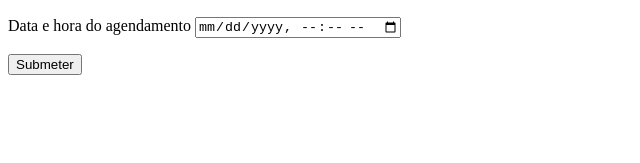
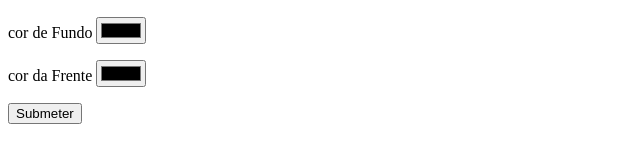
Before and after one commit to RafaelZulianeli/HTML, a plain HTML site: page index.html in a window 1280 px wide. Shown: the part 137-300 px from the top of the page, without its empty margins (0-640 px from the left). Drawn offline with Linux system fonts and the light colour scheme.

Commit message:
form color

```diff
--- a/index.html
+++ b/index.html
@@ -25,9 +25,10 @@
 
     <form>
       <p>
-        <label
-          >Data e hora do agendamento <input type="datetime-local" name="dateAndTime"
-        /></label>
+        <label>cor de Fundo <input type="color" name="bg"/></label>
+      </p>
+      <p>
+        <label>cor da Frente <input type="color" name="fg"/></label>
       </p>
       <p><button type="submit">Submeter</button></p>
     </form>
```
